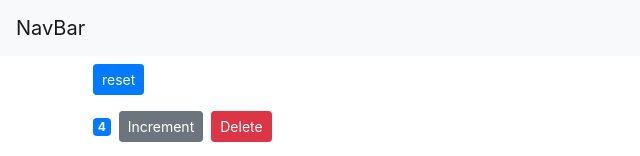
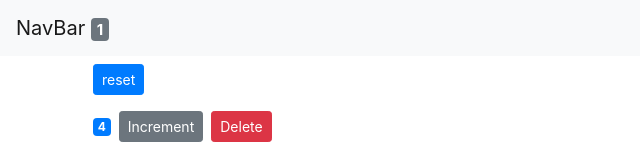
Before and after one commit to jimkeecn/react-app-basic, a React (Create React App) app: page / in a window 1280 px wide. Shown: the top 156 px of the page, without its empty margins (0-640 px from the left). Built offline with nearby package versions, Linux system fonts and the light colour scheme; the HTML template or start-up script is replaced by a standard one.

Commit message:
Moving Stateup according one single truth principle

```diff
--- a/src/App.js
+++ b/src/App.js
@@ -1,17 +1,55 @@
-import React from "react";
-import logo from "./logo.svg";
+import React, { Component } from "react";
 import "./App.css";
 import NavBar from "./components/navBar";
 import Counters from "./components/counters";
-function App() {
+
+class App extends Component {
+  state = {
+    counters: [
+      { id: 1, value: 4 },
+      { id: 2, value: 0 },
+      { id: 3, value: 0 },
+      { id: 4, value: 0 }
+    ]
+  };
+  handleIncrement = counter => {
+    const counters = [...this.state.counters];
+    const index = counters.indexOf(counter);
+    counters[index] = { ...counter };
+    counters[index].value++;
+    this.setState({ counters: counters }); // or this.setState({ counters }); this means counters = counters
+  };
+  handleDelete = counterId => {
+    const counters = this.state.counters.filter(c => c.id !== counterId);
+    this.setState({ counters: counters });
+    console.log("event handler called(Delete)", counterId);
+  };
+  handleReset = () => {
+    const counters = this.state.counters.map(c => {
+      c.value = 0;
+      return c;
+    });
+    this.setState({ counters });
+  };
+  render() {
     return (
       <React.Fragment>
-      <NavBar />
+        <NavBar
+          totalCountersHasValue={
+            this.state.counters.filter(c => c.value > 0).length
+          }
+        />
         <main className="container">
-        <Counters />
+          <Counters
+            onReset={this.handleReset}
+            onIncrement={this.handleIncrement}
+            onDelete={this.handleDelete}
+            counters={this.state.counters}
+          />
         </main>
       </React.Fragment>
     );
   }
+}
 
 export default App;
--- a/src/components/counters.jsx
+++ b/src/components/counters.jsx
@@ -4,48 +4,21 @@
     modified the state should only be done within the component which owns the state
     */
 class Counters extends Component {
-  state = {
-    counters: [
-      { id: 1, value: 4 },
-      { id: 2, value: 0 },
-      { id: 3, value: 0 },
-      { id: 4, value: 0 }
-    ]
-  };
-  handleIncrement = counter => {
-    const counters = [...this.state.counters];
-    const index = counters.indexOf(counter);
-    counters[index] = { ...counter };
-    counters[index].value++;
-    this.setState({ counters: counters }); // or this.setState({ counters }); this means counters = counters
-  };
-  handleDelete = counterId => {
-    const counters = this.state.counters.filter(c => c.id !== counterId);
-    this.setState({ counters: counters });
-    console.log("event handler called(Delete)", counterId);
-  };
-  handleReset = () => {
-    const counters = this.state.counters.map(c => {
-      c.value = 0;
-      return c;
-    });
-    this.setState({ counters });
-  };
   render() {
     return (
       <div>
         <button
           className="btn btn-primary btn-sm m-2"
-          onClick={this.handleReset}
+          onClick={this.props.onReset}
         >
           reset
         </button>
-        {this.state.counters.map(counter => (
+        {this.props.counters.map(counter => (
           <Counter
             key={counter.id} //key is an internal use key value by React
             counter={counter}
-            onDelete={this.handleDelete}
-            onIncrement={this.handleIncrement}
+            onDelete={this.props.onDelete}
+            onIncrement={this.props.onIncrement}
           />
         ))}
       </div>
--- a/src/components/navBar.jsx
+++ b/src/components/navBar.jsx
@@ -4,7 +4,10 @@
     return (
       <nav className="navbar navbar-light bg-light">
         <a className="navbar-brand" href="#">
-          NavBar
+          NavBar{" "}
+          <span className="badge badge-pull badge-secondary">
+            {this.props.totalCountersHasValue}
+          </span>
         </a>
       </nav>
     );
```
Lines whose indentation alone changed are shown as unchanged.
